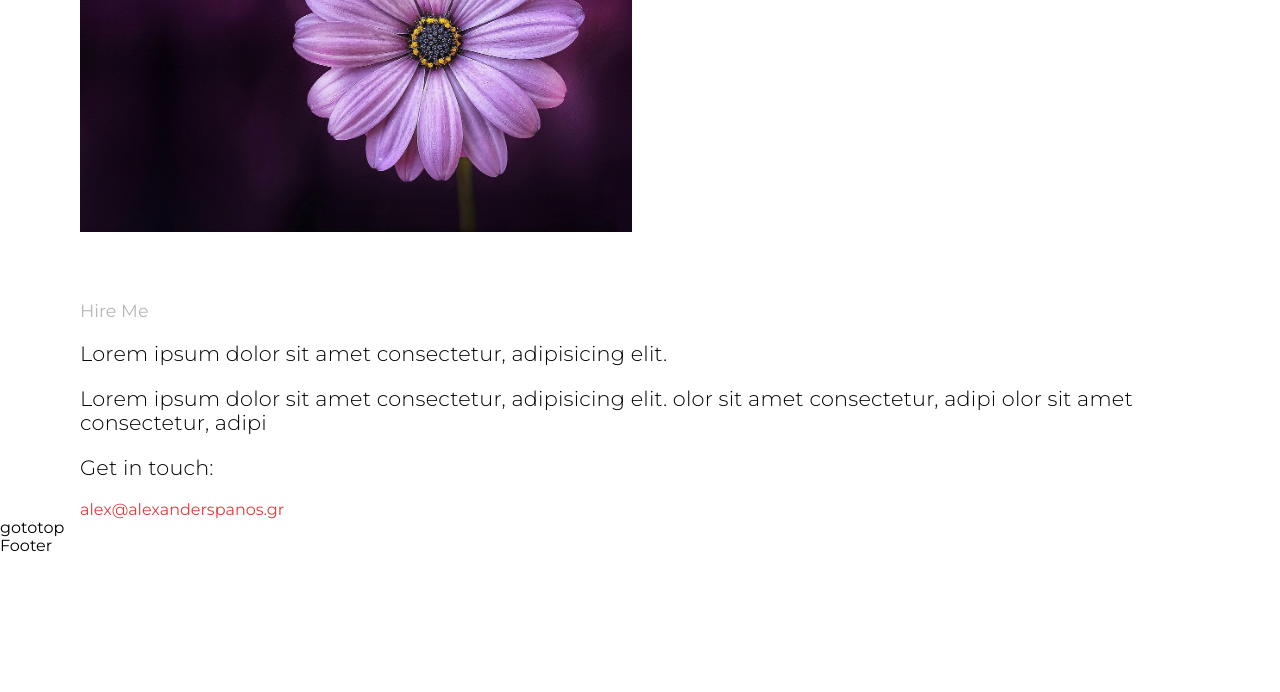
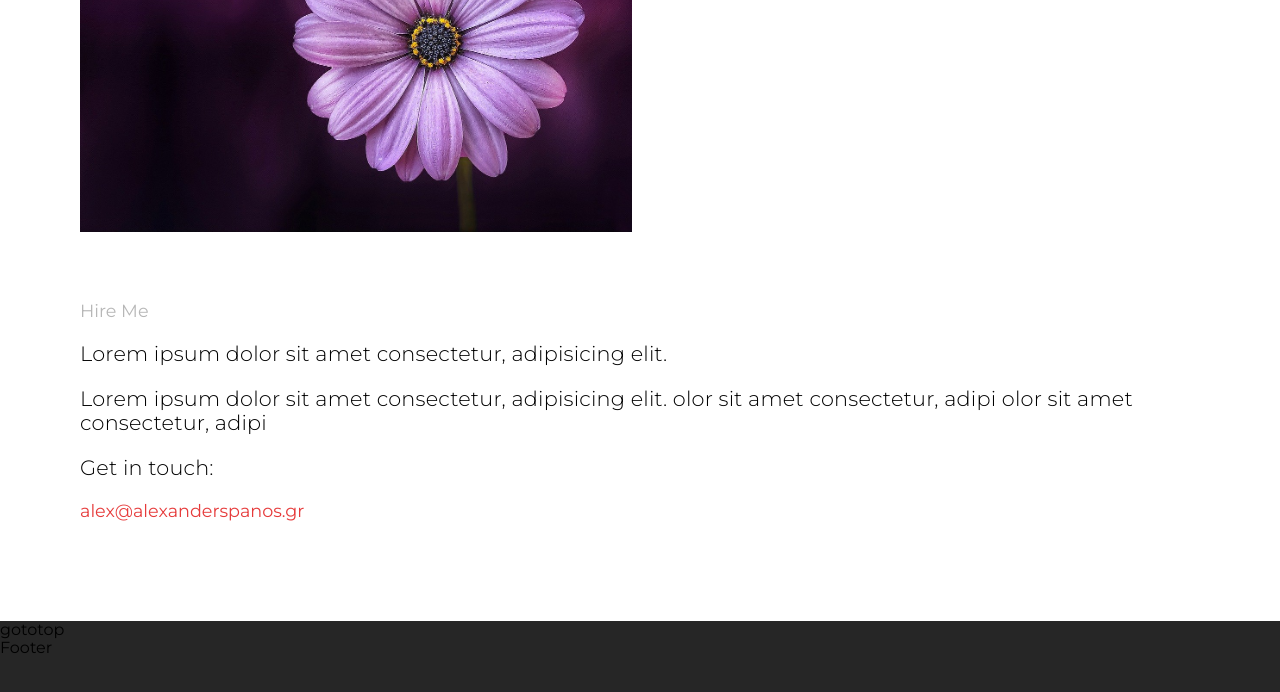
Before and after one commit to alexisspa9/PortfolioProject, a website built with webpack: page app/index.html in a window 1280 px wide. Shown: the part 2471-3163 px from the top of the page. Before the commit the page ends 3027 px from the top, so only its background shows below. Built offline with nearby package versions, Linux system fonts and the light colour scheme.

Commit message:
starting footer section:

```diff
--- a/app/assets/styles/base/_color_vars.css
+++ b/app/assets/styles/base/_color_vars.css
@@ -1,3 +1,4 @@
 $black: #000000;
 $grey: #b7b7b7;
 $mainColor: #e63b3b;
+$Bblack: #262626;
--- a/app/assets/styles/base/_global.css
+++ b/app/assets/styles/base/_global.css
@@ -41,6 +41,13 @@ h4 {
 
 .link--color-hoverable:hover {
     color: $mainColor;
+}
+
+.link--large {
+    font-size: 0.9rem;
+    @mixin atMedium {
+    font-size: 1.1rem;
+    }
 }
 
 .container {
--- a/app/assets/styles/main.css
+++ b/app/assets/styles/main.css
@@ -8,11 +8,4 @@
 @import "modules/_header";
 @import "modules/_hero";
 @import "modules/_projects";
-
-
-/* .section_test {
-    height: 800px;
-    width: 100%;
-    background-color: grey;
-    border: 2px solid red;
-} */
+@import "modules/_footer";
--- /dev/null
+++ b/app/assets/styles/modules/_footer.css
@@ -0,0 +1,5 @@
+.footer {
+    height: 600px;
+    background-color: $Bblack;
+    margin-top: 100px;
+}
--- a/app/index.html
+++ b/app/index.html
@@ -181,12 +181,12 @@
                 <p class="large">Lorem ipsum dolor sit amet consectetur, adipisicing elit.</p>
                 <p class="large">Lorem ipsum dolor sit amet consectetur, adipisicing elit. olor sit amet consectetur, adipi olor sit amet consectetur, adipi</p>
                 <p class="large">Get in touch:</p>
-                <a href="mailto:alex@alexanderspanos.gr" class="link--no-underline link--colored">alex@alexanderspanos.gr</a>
+                <a href="mailto:alex@alexanderspanos.gr" class="link--large link--no-underline link--colored">alex@alexanderspanos.gr</a>
             </div>
         </section>
     </main>
 
-    <footer>
+    <footer class="footer">
         <div id="goToTop">
             gototop
         </div>
```
Also changed, not shown: app/dist/styles/main.css.
